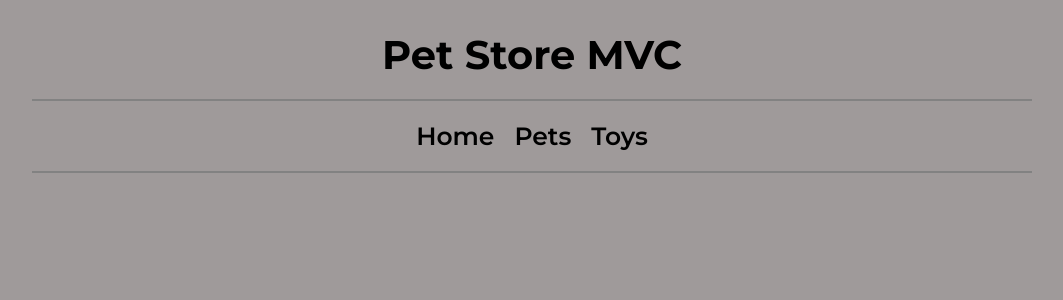
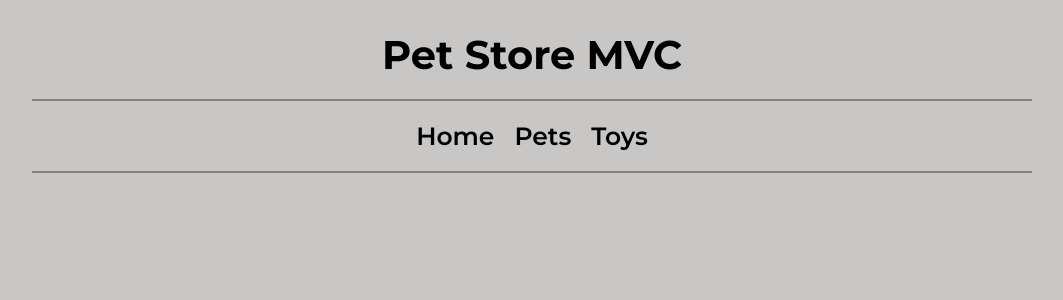
Before and after one commit to AleksandraPetrukova/block3-adv-web, a PHP site: page / in a window 1280 px wide. Shown: the top 300 px of the page, without its empty margins (108-1171 px from the left). Run offline with PHP 8.4, Linux system fonts and the light colour scheme; data that the repository does not hold is empty; a stand-in replaces the project's code that opens the database connection.

Commit message:
color change css

```diff
--- a/project-1/assets/style.css
+++ b/project-1/assets/style.css
@@ -8,7 +8,7 @@ body {
     width: 1000px;
     max-width: 90%;
     font-family: 'Montserrat', sans-serif;
-    background-color: #9f9a9a;
+    background-color: #c9c6c6;
     margin: 30px auto;
 }
 
```
